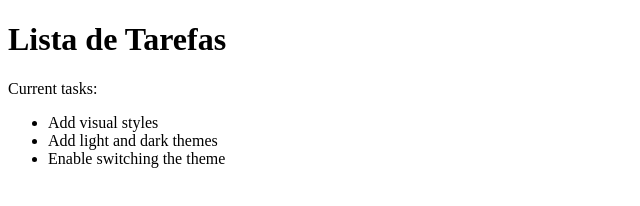
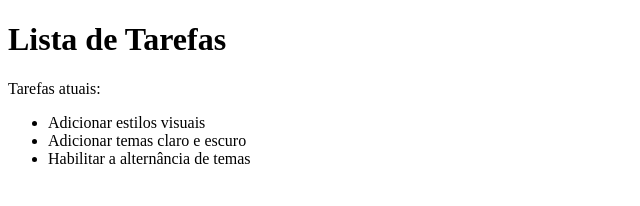
Before and after one commit to SteCarvalho87/site-simples, a plain HTML site: page index.html in a window 1280 px wide. Shown: the whole page, without its empty margins (0-640 px from the left). Drawn offline with Linux system fonts and the light colour scheme.

Commit message:
troquei informações para português

```diff
--- a/index.html
+++ b/index.html
@@ -7,11 +7,11 @@
     </head>
     <body>
         <h1>Lista de Tarefas</h1>
-        <p id="msg" >Current tasks:</p>
+        <p id="msg" >Tarefas atuais:</p>
         <ul>
-            <li><class-"list" >Add visual styles</li>
-            <li><class-"list" >Add light and dark themes</li>
-            <li> Enable switching the theme</li>
+            <li><class="list">Adicionar estilos visuais</li>
+            <li><class="list">Adicionar temas claro e escuro</li>
+            <li>Habilitar a alternância de temas</li>
         </ul>
 
     </body>
```
